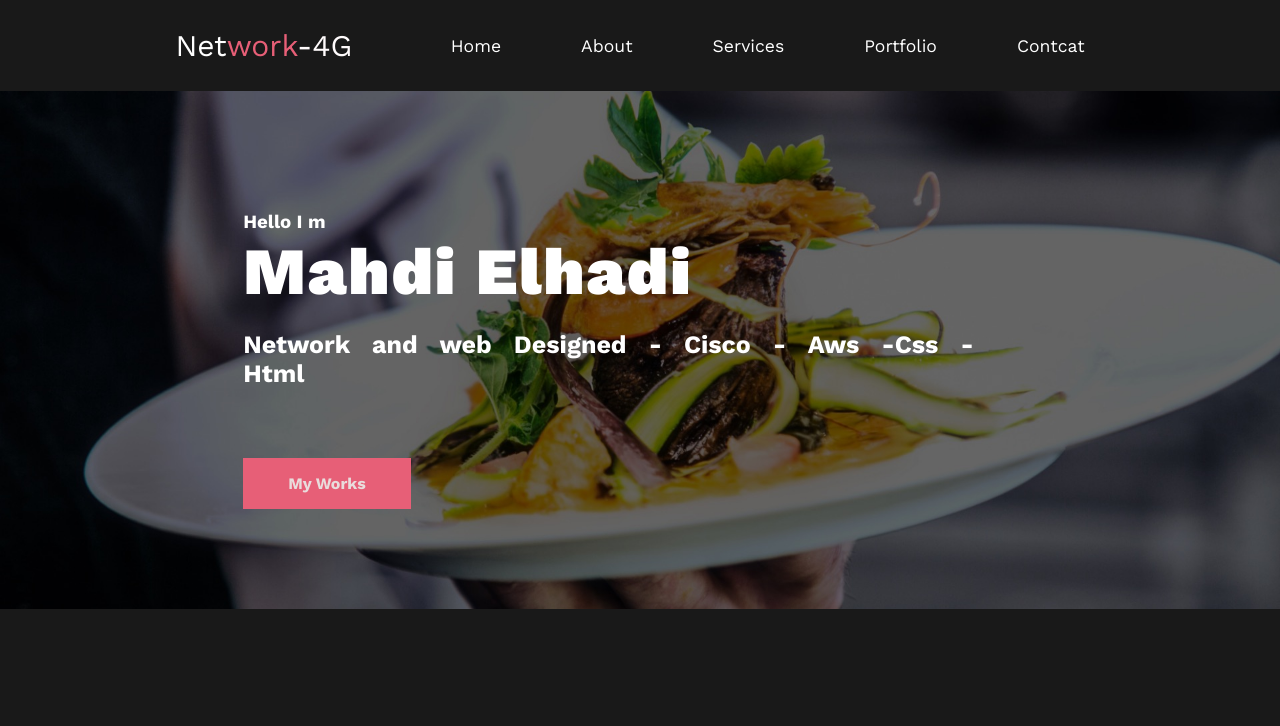
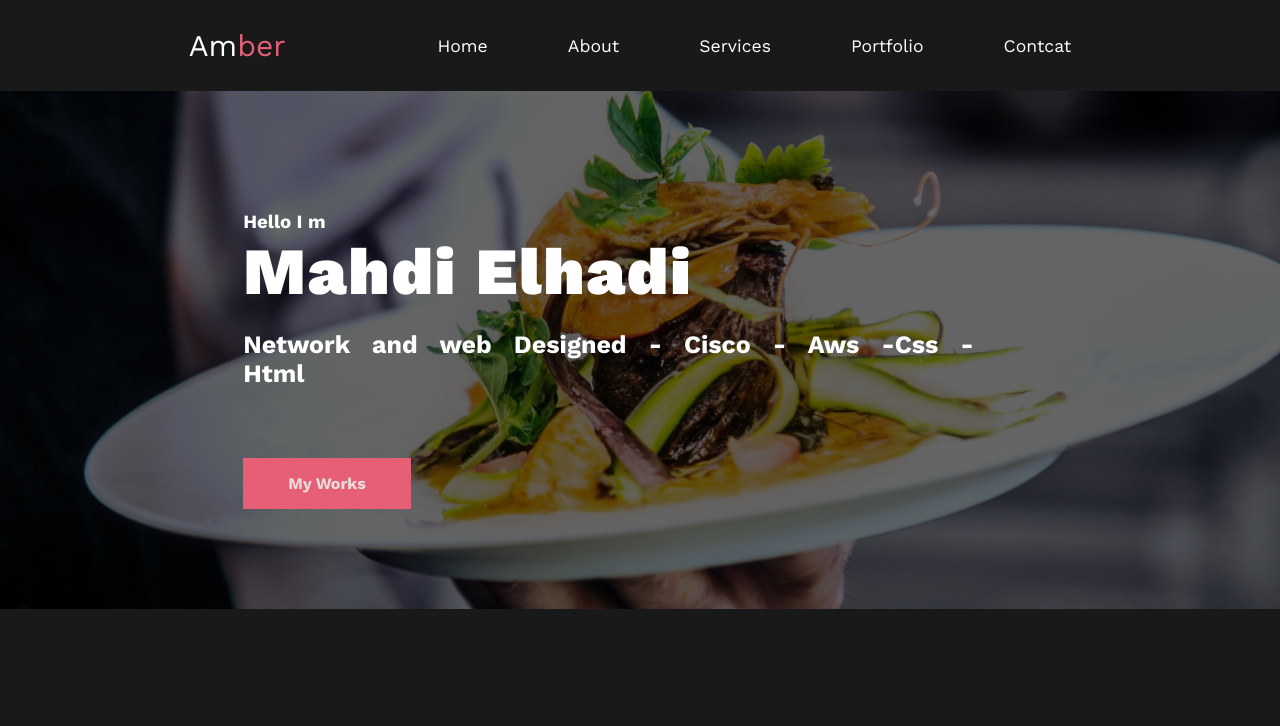
Before and after one commit to Amnamhdy/amber.github.io, a plain HTML site: page index.html in a window 1280 px wide. Shown: the top 726 px of the page. Drawn offline with nearby package versions, Linux system fonts and the light colour scheme.

Commit message:
index.html

```diff
--- a/index.html
+++ b/index.html
@@ -19,7 +19,7 @@
 <body>
 
     <header class="sticky">
-        <a href="#" class="logo">Net<span class="work2">work</span><span class="work3">-4G</span></a>
+        <a href="#" class="logo">Am<span class="work2">ber</span></a>
         <div class="bx bx-menu" id="menu-icon"></div>
 
         <ul class="navlist">
```
